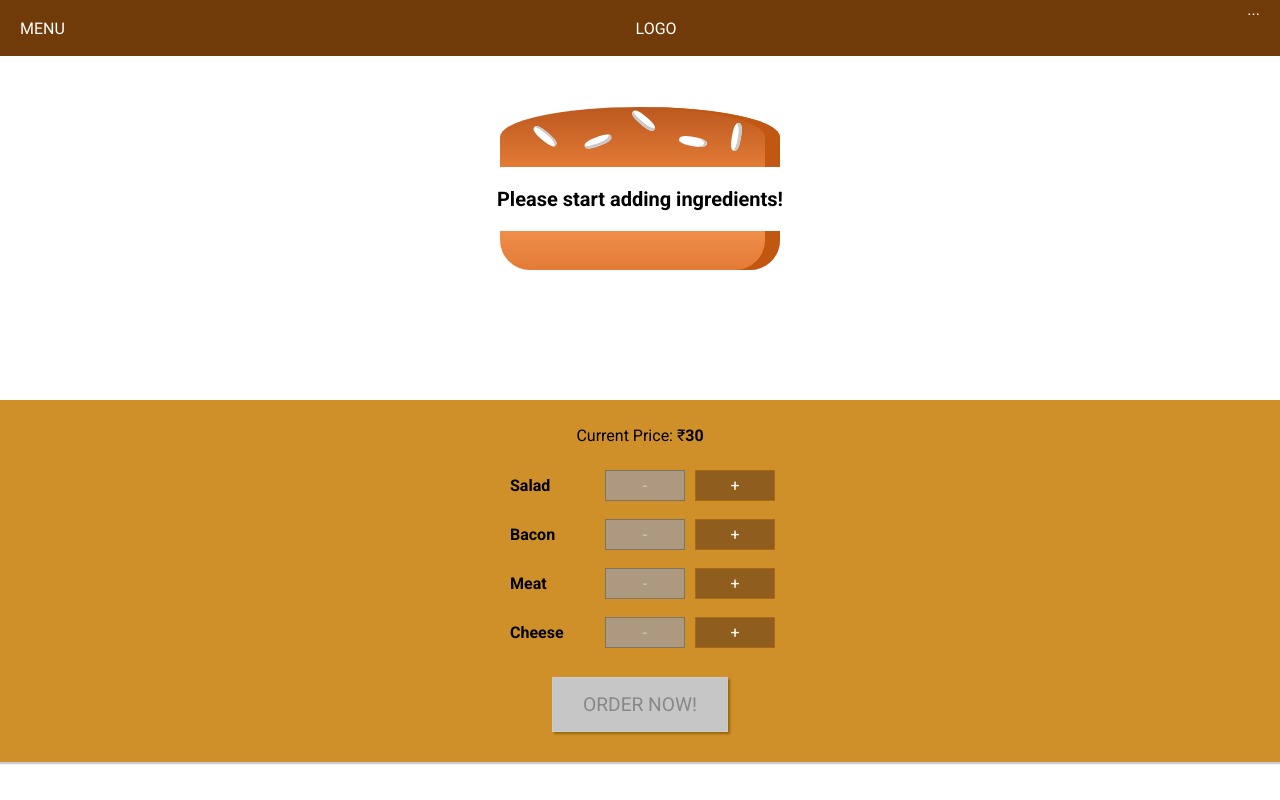
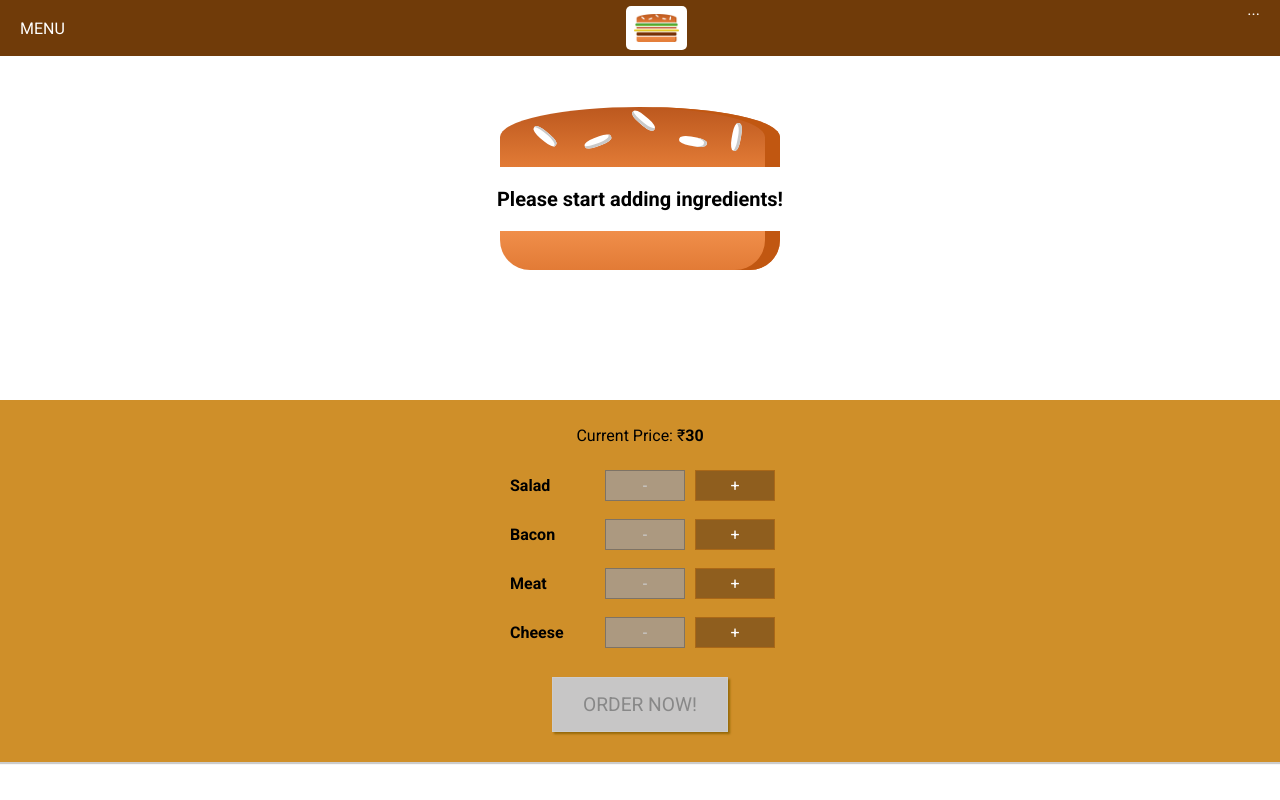
Before and after one commit to mukul0596/burger-builder, a React (Create React App) app: page / in a window 1280 px wide. Built offline with nearby package versions, Linux system fonts and the light colour scheme.

Commit message:
added logo to toolbar

```diff
--- /dev/null
+++ b/src/component/Logo/Logo.css
@@ -0,0 +1,11 @@
+.Logo {
+    background: #ffffff;
+    padding: 8px;
+    height: 80%;
+    box-sizing: border-box;
+    border-radius: 5px;
+}
+
+.Logo img {
+    height: 100%;
+}
--- /dev/null
+++ b/src/component/Logo/Logo.js
@@ -0,0 +1,11 @@
+import React from 'react';
+import logoUrl from '../../assets/images/burger-logo.png';
+import './Logo.css';
+
+const logo = (props) => (
+    <div className='Logo'>
+        <img src={ logoUrl } alt='MyBurger'/>
+    </div>
+)
+
+export default logo;
--- a/src/component/Navigation/Toolbar/Toolbar.js
+++ b/src/component/Navigation/Toolbar/Toolbar.js
@@ -1,10 +1,11 @@
-import React from 'react'
-import './Toolbar.css'
+import React from 'react';
+import './Toolbar.css';
+import Logo from '../../Logo/Logo';
 
 const toolbar = (props) => (
     <header className='Toolbar'>
         <div>MENU</div>
-        <div>LOGO</div>
+        <Logo />
         <nav>
             ...
         </nav>
```
Also changed, not shown: src/assets/images/burger-logo.png (added).
